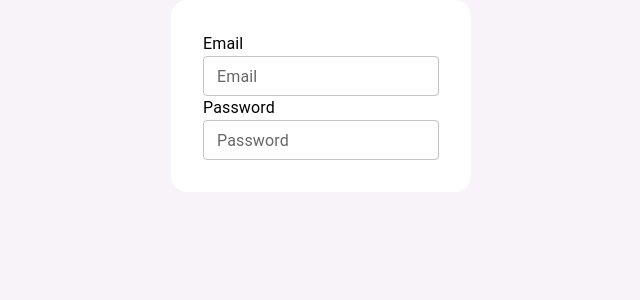
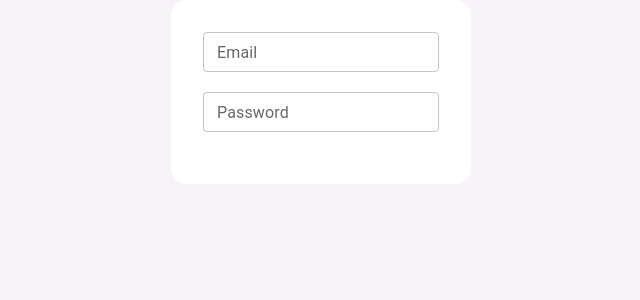
Before and after one commit to takahiromitsui/cyber-security-form-frontend, a Next.js app: page / in a window 1280 px wide. Shown: the top 300 px of the page, without its empty margins (319-959 px from the left). Built offline with nearby package versions, Linux system fonts and the light colour scheme.

Commit message:
Fix InputForm

```diff
--- a/components/Input/Input.tsx
+++ b/components/Input/Input.tsx
@@ -1,16 +1,19 @@
 import { FunctionComponent } from 'react';
-import { InputTextField, InputTypography } from './styles';
+import { InputTextField } from './styles';
 
-interface Props {
+export interface InputProps {
 	label: string;
+	type: 'text' | 'number' | 'email' | 'password';
 }
 
-export const Input: FunctionComponent<Props> = ({ label }) => {
+export const Input: FunctionComponent<InputProps> = ({ label, type }) => {
 	const capitalizedLabel = label.charAt(0).toUpperCase() + label.slice(1);
 	return (
-		<>
-			<InputTypography>{capitalizedLabel}</InputTypography>
-			<InputTextField size='small' variant='outlined' label={capitalizedLabel} />
-		</>
+		<InputTextField
+			size='small'
+			variant='outlined'
+			label={capitalizedLabel}
+			type={type}
+		/>
 	);
 };
--- a/components/Input/index.ts
+++ b/components/Input/index.ts
@@ -1 +1,2 @@
 export { Input } from './Input';
+export type { InputProps } from './Input';
--- a/components/InputForm/InputForm.tsx
+++ b/components/InputForm/InputForm.tsx
@@ -1,12 +1,19 @@
 import { FunctionComponent } from 'react';
-import { Input } from '../Input/Input';
-import { InputFormBox } from './styles';
+import { Input, InputProps } from '../Input/Input';
+import { InputFormBox, InputFormItem } from './styles';
 
-export const InputForm: FunctionComponent = () => {
-	return (
-		<InputFormBox>
-			<Input label='email' />
-			<Input label='password' />
-		</InputFormBox>
-	);
+interface Props {
+	inputs: Array<InputProps>;
+}
+
+export const InputForm: FunctionComponent<Props> = ({ inputs }) => {
+	const inputValues = inputs.map(input => {
+		return (
+			<InputFormItem key={input.label}>
+				<Input label={input.label} type={input.type} />
+			</InputFormItem>
+		);
+	});
+
+	return <InputFormBox>{inputValues}</InputFormBox>;
 };
--- a/components/InputForm/styles.ts
+++ b/components/InputForm/styles.ts
@@ -7,4 +7,10 @@ export const InputFormBox = styled(Box)`
 	background: ${theme.palette.primary.contrastText};
 	padding: 2rem;
 	border-radius: 1rem;
+	display: flex;
+	flex-direction: column;
 `;
+
+export const InputFormItem = styled(Box)`
+	margin-bottom: 20px;
+`;
--- a/pages/index.tsx
+++ b/pages/index.tsx
@@ -8,7 +8,16 @@ const Home: FunctionComponent = () => {
 		display: 'flex',
 		justifyContent: 'center',
 	}}>
-		<InputForm />
+		<InputForm inputs={[
+			{
+				label: 'email',
+				type: 'email',
+			},
+			{
+				label: 'password',
+				type: 'password',
+			}
+		]} />
 	</Container>
 
 	);
```
